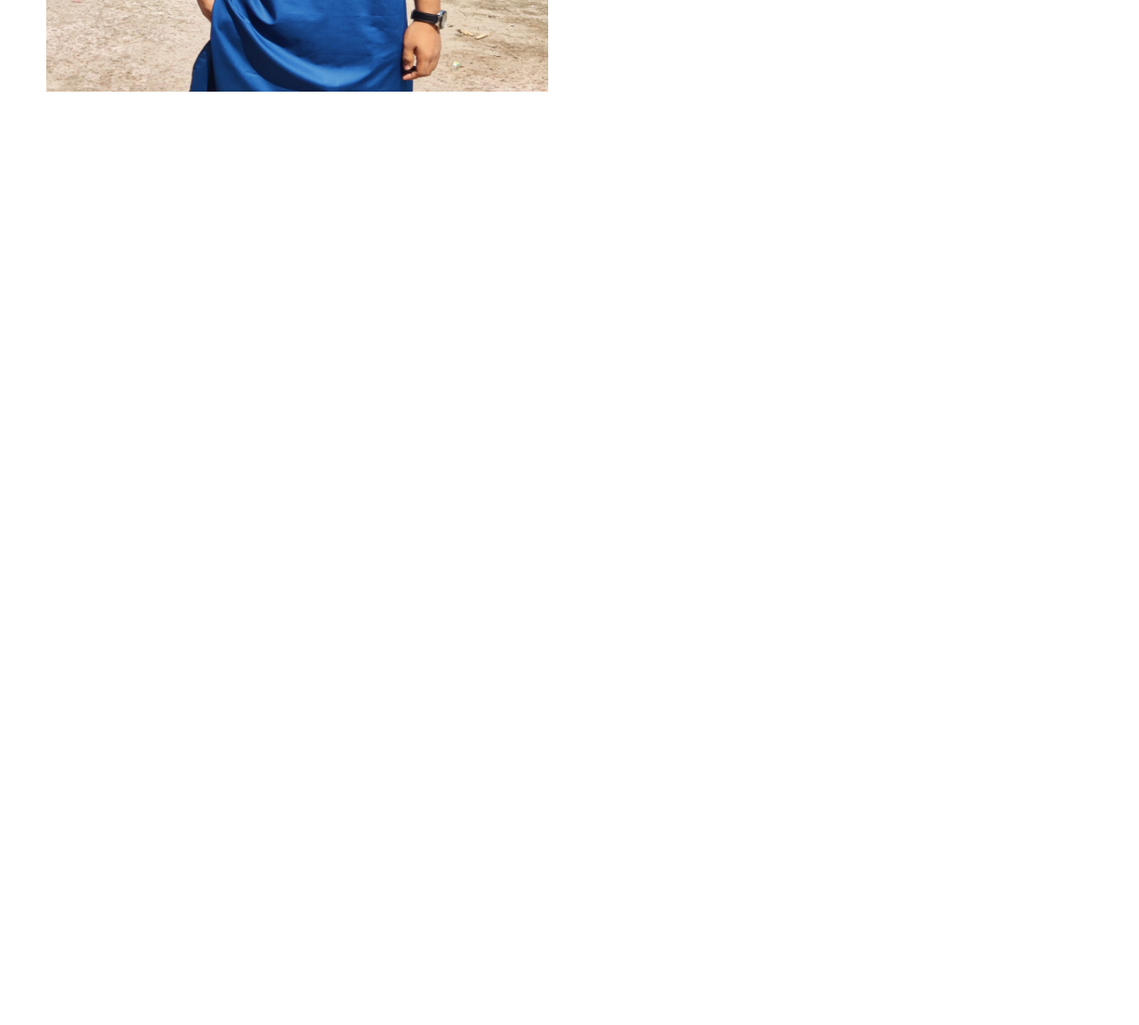
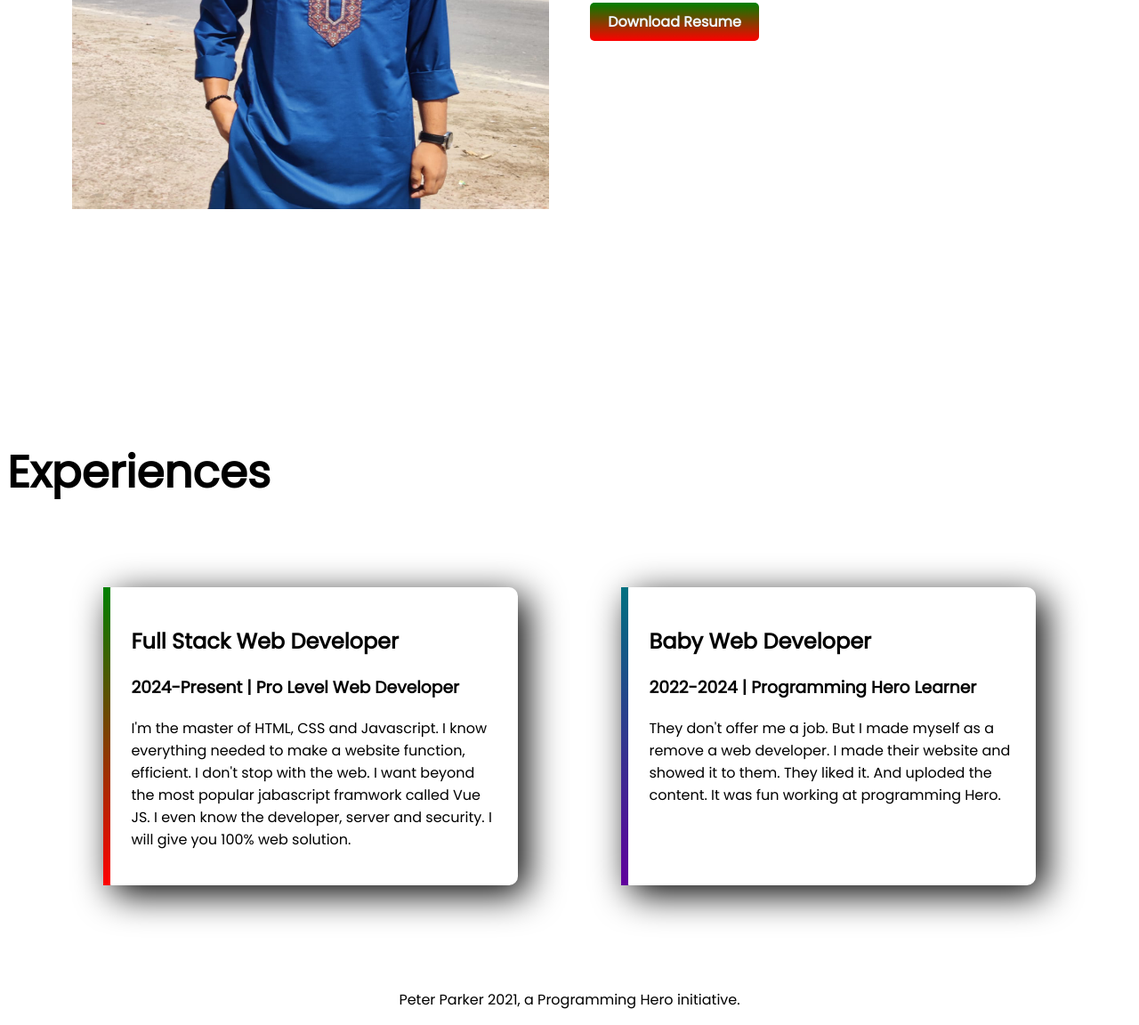
Before and after one commit to sabbirckc/Developer-Portfolio, a plain HTML site: page index.html in a window 1280 px wide. Shown: the part 1133-2285 px from the top of the page at 89% size. Before the commit the page ends 1440 px from the top, so only its background shows below. Drawn offline with Linux system fonts and the light colour scheme.

Commit message:
final complete

```diff
--- a/index.html
+++ b/index.html
@@ -4,13 +4,14 @@
     <meta charset="UTF-8">
     <meta name="viewport" content="width=device-width, initial-scale=1.0">
     <title>Sabbir Hossain</title>
+    <link rel="shortcut icon" href="images/bangladesh.jpg" type="image/x-icon">
     <link rel="preconnect" href="https://fonts.googleapis.com">
     <link rel="preconnect" href="https://fonts.gstatic.com" crossorigin>
     <link href="https://fonts.googleapis.com/css2?family=Poppins&display=swap" rel="stylesheet">
     <link rel="stylesheet" href="style.css">
 </head>
 <body>
-    <section>
+    <section class="flexible-container">
         <div class="bangladesh">
         <h1>Welcome to</h1>
         <h1><span class="orange-color">Sabbir Hossain</span> world!</h1>
@@ -23,12 +24,12 @@
             <img src="images/bangladesh.jpg" alt="">
         </div>
     </section>
-    <section>
+    <section class="flexible-container">
         <div class="bangladesh">
             <img src="images/panjabiwala.jpg" alt="">
         </div>
         <div class="bangladesh">
-            <h1>Dream Big></h1>
+            <h1>Dream Big</h1>
             <h2>become a web developer</h2>
             <p>
                 I already learned a basic HTML and CSS. I can build a basic website. I can ever teach my grandma how to make simple website. My goal is to build 3 websites and learned advance topics.
@@ -37,7 +38,34 @@
             <a target="_blank" class="link-button" href="https://www.facebook.com/sabbirhossain981">Download Resume</a>
         </div>
     </section>
-
+    <section>
+        <div>
+            <h1>Experiences</h1>
+        </div>
+        <div class="flexible-container">
+            <div id="web-dev-experience" class="experience-item">
+                <h2>Full Stack Web Developer</h2>
+                <h3>2024-Present | Pro Level Web Developer</h3>
+                <p>
+                    I'm the master of HTML, CSS and Javascript. I know everything needed to make a website function, efficient. I don't stop with the web. I want beyond the most popular jabascript framwork called Vue JS. I even know the developer, server and security. I will give you 100% web solution.
+                </p>
+            </div>
+            <div id="baby-web-dev-experience" class="experience-item">
+                <h2>Baby Web Developer</h2>
+                <h3>2022-2024 | Programming Hero Learner</h3>
+                <p>
+                    They don't offer me a job. But I made myself as a remove a web developer. I made their website and showed it to them. They liked it. And uploded the content. It was fun working at programming Hero.
+                </p>
+            </div>
+        </div>
+    </section>
+    <br>
+    <br>
+    <footer>
+        <p>
+            Peter Parker 2021, a Programming Hero initiative.
+        </p>
+    </footer>
 
 </body>
 </html>
--- a/style.css
+++ b/style.css
@@ -15,9 +15,9 @@ h1{
     height: 80%;
     width: 100%;
 }
-section{
+.flexible-container{
     display: flex;
-    padding: 20px;
+    padding: 50px;
 }
 .link-button{
     color: aliceblue;
@@ -27,3 +27,24 @@ section{
     padding: 10px 20px;
     border-radius: 5px;
 }
+.experience-item{
+    width: 40%;
+    margin-left: 5%;
+    margin-right: 5%;
+    padding: 2%;
+    border-radius: 10px;
+    box-shadow: 10px 10px 40px;
+}
+#web-dev-experience{
+    border-left: 8px solid;
+    border-image: linear-gradient(green, red);
+    border-image-slice: 1;
+}
+#baby-web-dev-experience{
+    border-left: 8px solid;
+    border-image: linear-gradient(rgb(0, 113, 128), rgb(97, 0, 157));
+    border-image-slice: 1;
+}
+footer{
+    text-align: center;
+}
```
